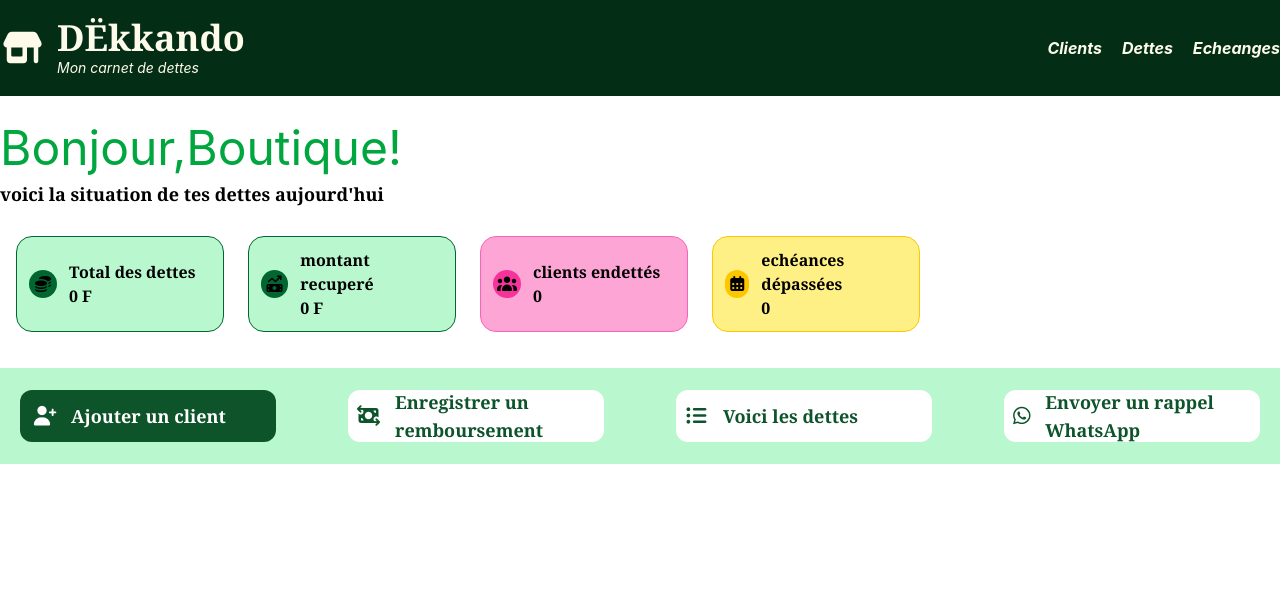
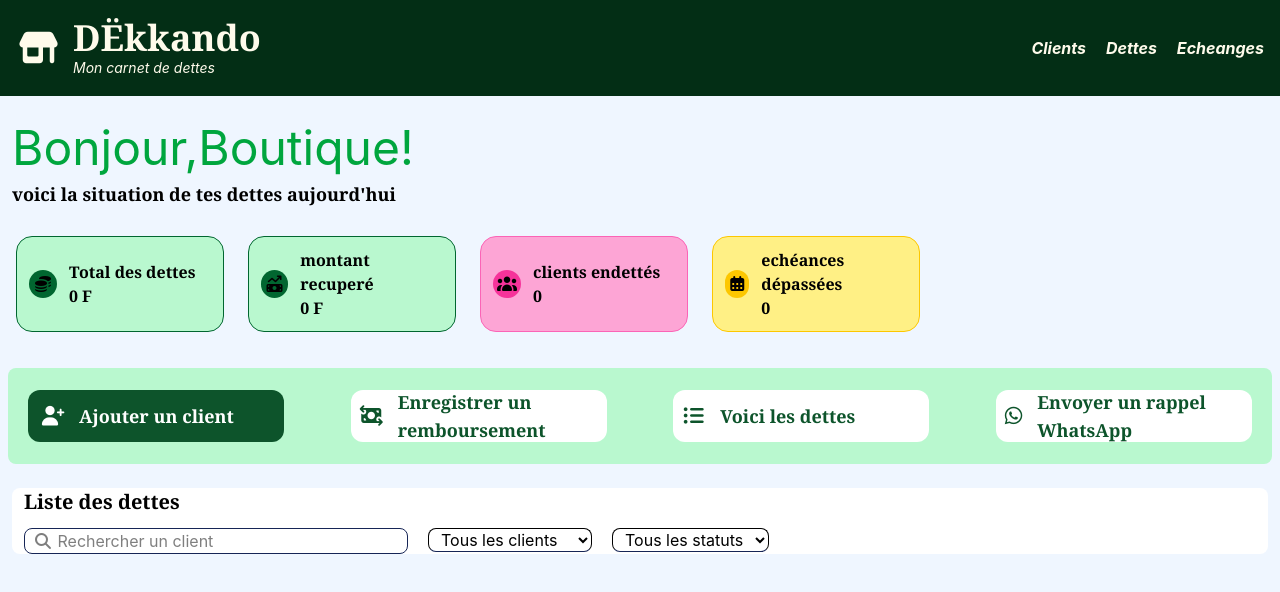
Before and after one commit to safietoumanga68-coder/projetfin, a website: page index.html in a window 1280 px wide. Drawn offline with Linux system fonts and the light colour scheme.

Commit message:
progressionsite

```diff
--- a/index.html
+++ b/index.html
@@ -7,9 +7,9 @@
     <link rel="stylesheet" href="src/output.css" />
     <link rel="stylesheet" href="https://cdnjs.cloudflare.com/ajax/libs/font-awesome/7.3.1/css/all.min.css">
 </head>
-<body>
+<body class="bg-blue-50">
     <!-- entête -->
-    <header class="bg-green-950  text-amber-50 flex justify-between h-24  items-center ">
+    <header class="bg-green-950  text-amber-50 flex justify-between h-24  items-center px-4 ">
         <div class="flex items-center gap-3">
             <i class="fa-solid fa-shop text-4xl" ></i>
             <div>
@@ -18,15 +18,15 @@
             </div>
         </div>
         <div>
-            <ul class="flex flex-wrap gap-5 font-bold italic ">
+            <ul class="flex flex-wrap gap-5 font-bold italic  ">
               <li><a href="clients.html">Clients</a></li>
               <li><a href="dettes.html">Dettes</a></li>
               <li><a href="echeange.html">Echeanges</a></li>
             </ul>
         </div>
     </header>
-    <h3 class="mt-7 text-5xl text-green-600 ">Bonjour,Boutique!</h3>
-    <p class="font-serif mt-2 font-bold text-lg ">voici la situation de tes dettes aujourd'hui</p>
+    <h3 class="mt-7 text-5xl text-green-600 px-3 ">Bonjour,Boutique!</h3>
+    <p class="font-serif mt-2 font-bold text-lg px-3 ">voici la situation de tes dettes aujourd'hui</p>
     <div class="flex gap-6 mt-7 px-4">
         <div class=" flex border border-green-800 rounded-2xl bg-green-200 h-24 items-center w-52 gap-3 px-3">
             <div class="flex items-center h-7 w-7  bg-green-800 justify-center rounded-full">
@@ -66,7 +66,7 @@
         </div>
 
     </div>
-    <div class="flex justify-between  bg-green-200 h-24 items-center px-5 mt-9">
+    <div class="flex justify-between  bg-green-200 h-24 items-center px-5 mt-9 mx-2 rounded-lg">
         <div class="flex items-center bg-green-900 rounded-xl h-13 w-64 text-white px-3 gap-3.5 text-lg font-serif font-bold">
         <i class="fa-solid fa-user-plus text-xl"></i>
         <h2>Ajouter un client</h2>
@@ -84,6 +84,33 @@
         <h2>Envoyer un rappel WhatsApp</h2>
         </div>
     </div>
+    <div class="px-3 bg-white mx-3 rounded-lg">
+        <h2 class=" mt-6 font-bold font-serif text-xl">Liste des dettes</h2>
+      <div class="flex gap-5 mt-3">
+         <div class="border border-blue-950 w-96 rounded-lg px-2 gap-2">
+            <i class="fa-solid fa-magnifying-glass opacity-50" ></i>
+            <input type="search" placeholder="Rechercher un client " class="focus:outline-none">
+         </div>
+          <div>
+              <select class="border border-b-blue-950 rounded-lg px-2">
+                  <option value="tous">Tous les clients</option>
+                  <option value="paye">Dettes payées</option>
+                  <option value="impaye">Dettes impayées</option>
+              </select>
+          </div>
+          <div>
+              <select class="border border-b-blue-950 rounded-lg px-2">
+                  <option value="tous">Tous les statuts</option>
+                  <option value="jours">A jours</option>
+                  <option value="avant jours">A venir</option>
+                  <option value="aprés jours">En retard</option>
+              </select>
+          </div>
+      </div>
+      <div>
+
+      </div>
+   </div>
 
 
 
```
Also changed, not shown: src/output.css.
